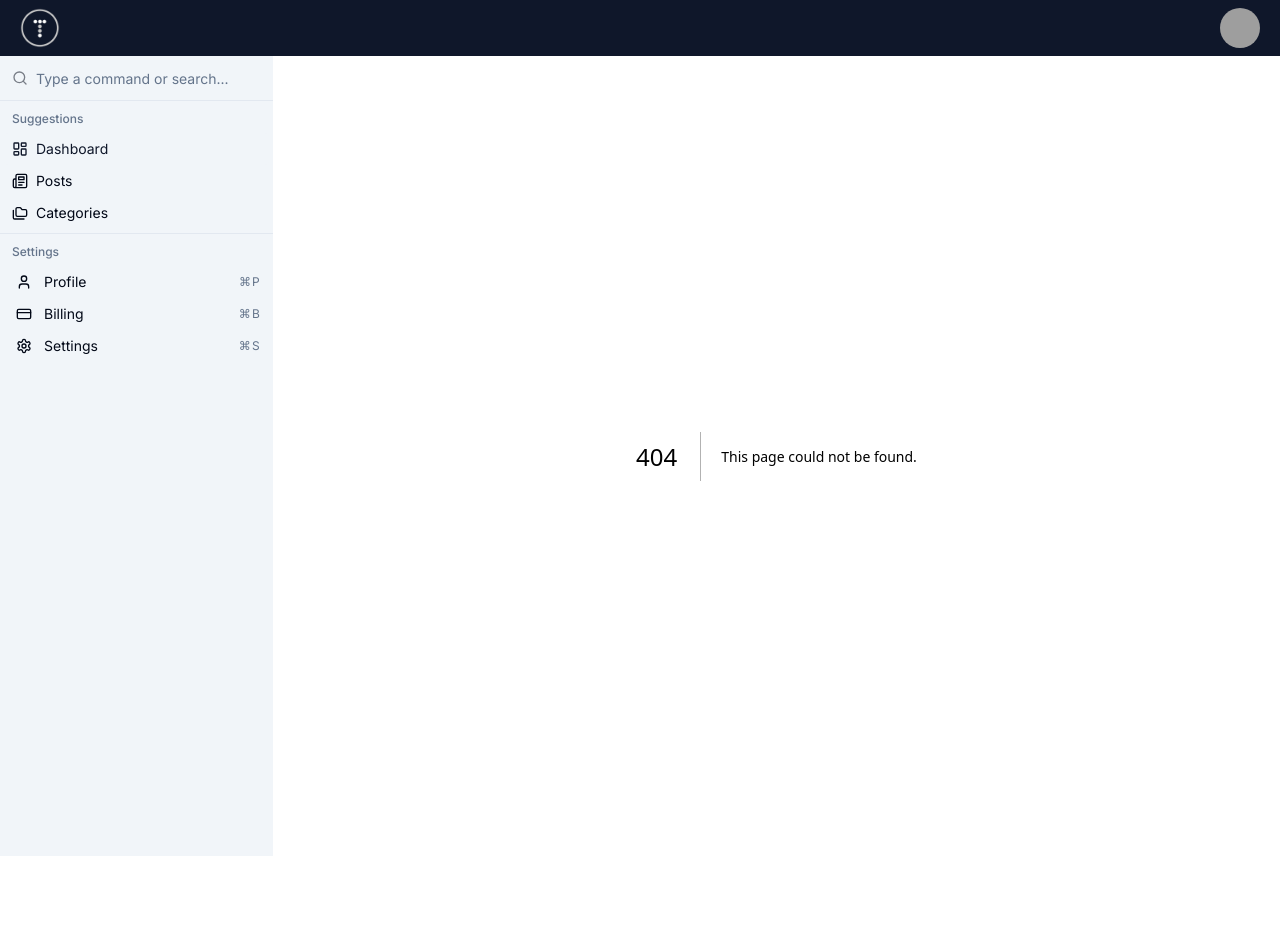
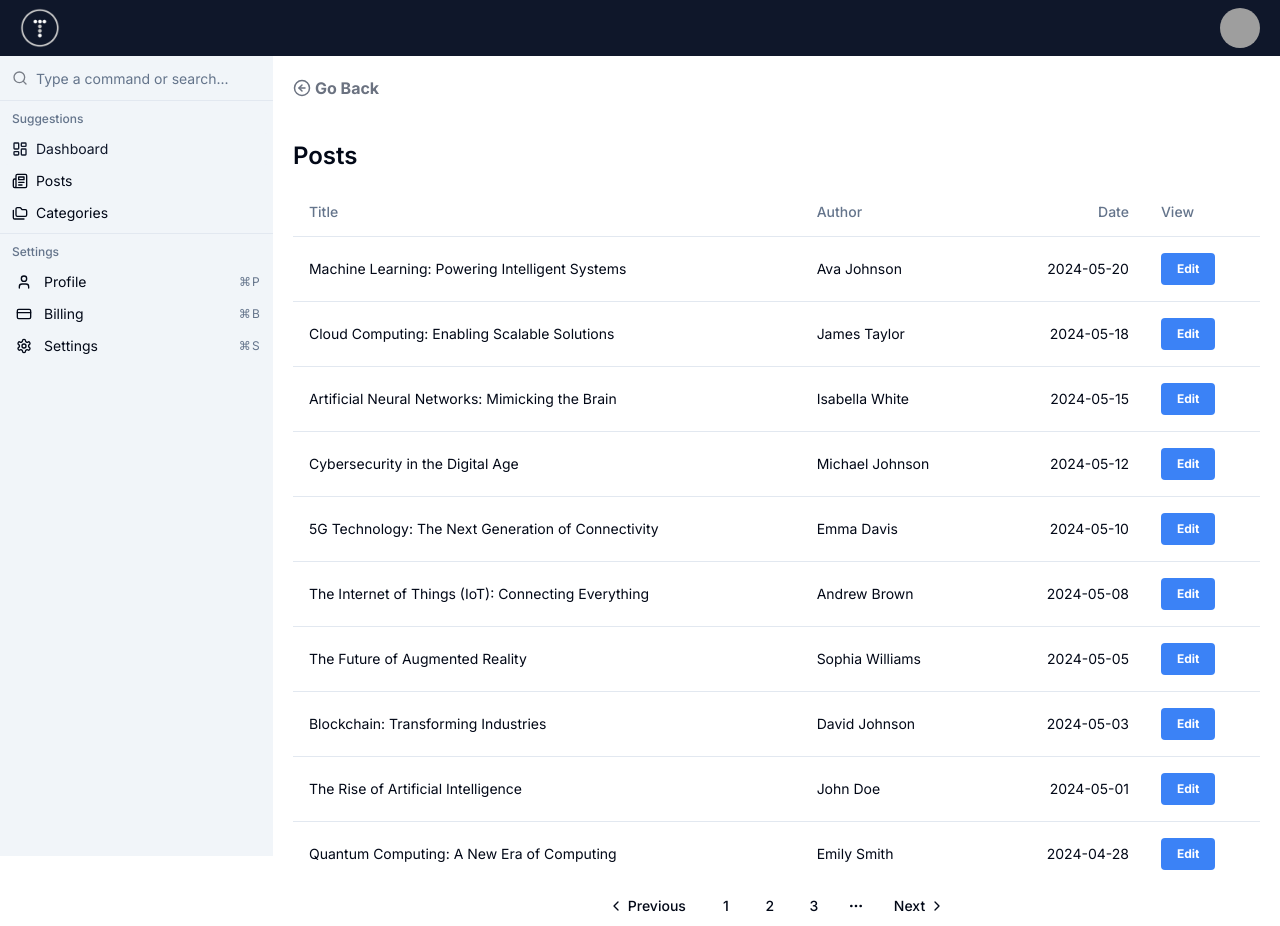
Before and after one commit to alpaca-rama/presspress, a Next.js app: page /posts in a window 1280 px wide. Before the commit this address had no page. Before the commit the page ends 856 px from the top, so only its background shows below. Built offline with nearby package versions, Linux system fonts and the light colour scheme; grey boxes are pictures that could not be loaded.

Commit message:
Added Edit Post Page

```diff
--- /dev/null
+++ b/app/(main)/posts/edit/[id]/page.tsx
@@ -0,0 +1,9 @@
+import BackButton from "@/components/BackButton";
+
+export default function EditPage() {
+    return (
+        <>
+            <BackButton text={'Back to Posts' } link={'/posts'} />
+        </>
+    )
+}
--- /dev/null
+++ b/app/(main)/posts/page.tsx
@@ -0,0 +1,13 @@
+import PostsTable from "@/components/posts/PostsTable";
+import BackButton from "@/components/BackButton";
+import PostPagination from "@/components/posts/PostPagination";
+
+export default function PostPage() {
+    return (
+        <>
+            <BackButton text={'Go Back'} link={'/'} />
+            <PostsTable/>
+            <PostPagination />
+        </>
+    )
+}
--- /dev/null
+++ b/components/BackButton.tsx
@@ -0,0 +1,15 @@
+import {ArrowLeftCircle} from 'lucide-react';
+import Link from "next/link";
+
+interface BackButtonProps {
+    text: string;
+    link: string;
+}
+
+export default function BackButton({ text, link }: BackButtonProps) {
+    return (
+        <Link href={link} className={'text-gray-500 hover:underline flex items-center gap-1 font-bold mt-5'}>
+            <ArrowLeftCircle size={18} /> {text}
+        </Link>
+    )
+}
--- /dev/null
+++ b/components/posts/PostPagination.tsx
@@ -0,0 +1,37 @@
+import {
+    Pagination,
+    PaginationContent,
+    PaginationEllipsis,
+    PaginationItem,
+    PaginationLink,
+    PaginationNext,
+    PaginationPrevious,
+} from "@/components/ui/pagination"
+
+
+export default function PostPagination() {
+    return (
+        <Pagination>
+            <PaginationContent>
+                <PaginationItem>
+                    <PaginationPrevious href="#"/>
+                </PaginationItem>
+                <PaginationItem>
+                    <PaginationLink href="#">1</PaginationLink>
+                </PaginationItem>
+                <PaginationItem>
+                    <PaginationLink href="#">2</PaginationLink>
+                </PaginationItem>
+                <PaginationItem>
+                    <PaginationLink href="#">3</PaginationLink>
+                </PaginationItem>
+                <PaginationItem>
+                    <PaginationEllipsis/>
+                </PaginationItem>
+                <PaginationItem>
+                    <PaginationNext href="#"/>
+                </PaginationItem>
+            </PaginationContent>
+        </Pagination>
+    )
+}
--- /dev/null
+++ b/components/ui/pagination.tsx
@@ -0,0 +1,117 @@
+import * as React from "react"
+import { ChevronLeft, ChevronRight, MoreHorizontal } from "lucide-react"
+
+import { cn } from "@/lib/utils"
+import { ButtonProps, buttonVariants } from "@/components/ui/button"
+
+const Pagination = ({ className, ...props }: React.ComponentProps<"nav">) => (
+  <nav
+    role="navigation"
+    aria-label="pagination"
+    className={cn("mx-auto flex w-full justify-center", className)}
+    {...props}
+  />
+)
+Pagination.displayName = "Pagination"
+
+const PaginationContent = React.forwardRef<
+  HTMLUListElement,
+  React.ComponentProps<"ul">
+>(({ className, ...props }, ref) => (
+  <ul
+    ref={ref}
+    className={cn("flex flex-row items-center gap-1", className)}
+    {...props}
+  />
+))
+PaginationContent.displayName = "PaginationContent"
+
+const PaginationItem = React.forwardRef<
+  HTMLLIElement,
+  React.ComponentProps<"li">
+>(({ className, ...props }, ref) => (
+  <li ref={ref} className={cn("", className)} {...props} />
+))
+PaginationItem.displayName = "PaginationItem"
+
+type PaginationLinkProps = {
+  isActive?: boolean
+} & Pick<ButtonProps, "size"> &
+  React.ComponentProps<"a">
+
+const PaginationLink = ({
+  className,
+  isActive,
+  size = "icon",
+  ...props
+}: PaginationLinkProps) => (
+  <a
+    aria-current={isActive ? "page" : undefined}
+    className={cn(
+      buttonVariants({
+        variant: isActive ? "outline" : "ghost",
+        size,
+      }),
+      className
+    )}
+    {...props}
+  />
+)
+PaginationLink.displayName = "PaginationLink"
+
+const PaginationPrevious = ({
+  className,
+  ...props
+}: React.ComponentProps<typeof PaginationLink>) => (
+  <PaginationLink
+    aria-label="Go to previous page"
+    size="default"
+    className={cn("gap-1 pl-2.5", className)}
+    {...props}
+  >
+    <ChevronLeft className="h-4 w-4" />
+    <span>Previous</span>
+  </PaginationLink>
+)
+PaginationPrevious.displayName = "PaginationPrevious"
+
+const PaginationNext = ({
+  className,
+  ...props
+}: React.ComponentProps<typeof PaginationLink>) => (
+  <PaginationLink
+    aria-label="Go to next page"
+    size="default"
+    className={cn("gap-1 pr-2.5", className)}
+    {...props}
+  >
+    <span>Next</span>
+    <ChevronRight className="h-4 w-4" />
+  </PaginationLink>
+)
+PaginationNext.displayName = "PaginationNext"
+
+const PaginationEllipsis = ({
+  className,
+  ...props
+}: React.ComponentProps<"span">) => (
+  <span
+    aria-hidden
+    className={cn("flex h-9 w-9 items-center justify-center", className)}
+    {...props}
+  >
+    <MoreHorizontal className="h-4 w-4" />
+    <span className="sr-only">More pages</span>
+  </span>
+)
+PaginationEllipsis.displayName = "PaginationEllipsis"
+
+export {
+  Pagination,
+  PaginationContent,
+  PaginationEllipsis,
+  PaginationItem,
+  PaginationLink,
+  PaginationNext,
+  PaginationPrevious,
+}
```
